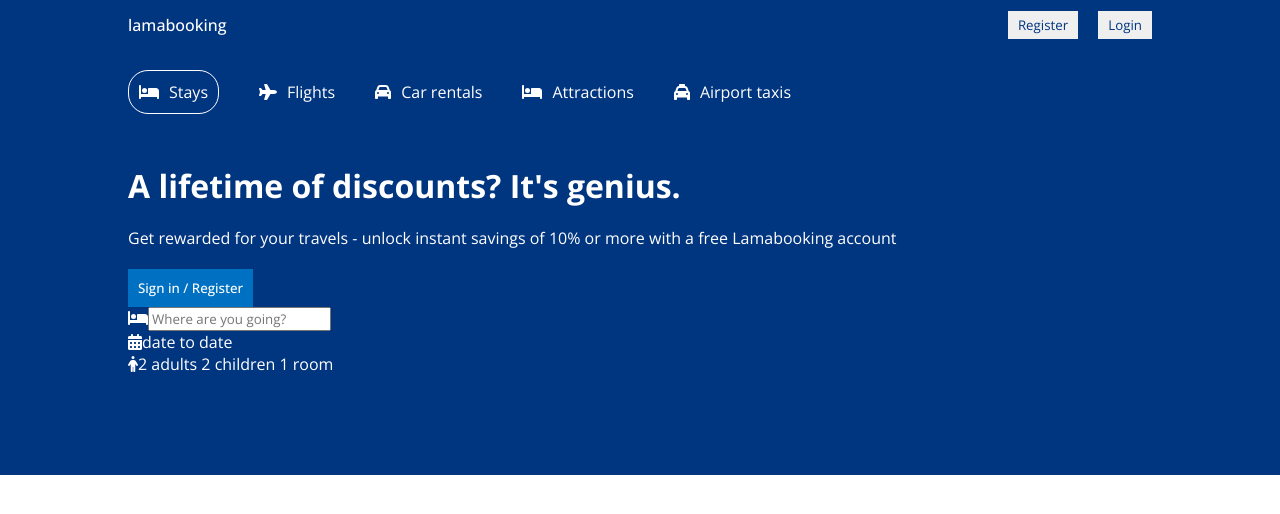
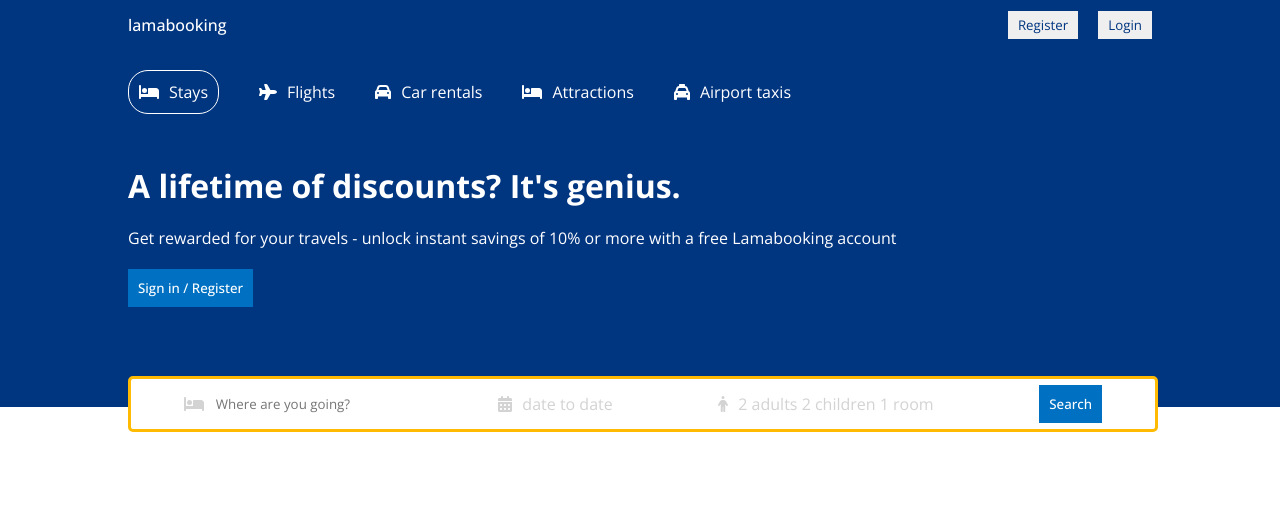
Before and after one commit to httpcyberdata/react-booking, a React (Create React App) app: page / in a window 1280 px wide. Shown: the top 514 px of the page. Built offline with nearby package versions, Linux system fonts and the light colour scheme.

Commit message:
chore:styling Header and HeaderSearch

```diff
--- a/src/components/header/Header.jsx
+++ b/src/components/header/Header.jsx
@@ -54,6 +54,11 @@
 						<FontAwesomeIcon icon={faPerson} className="headerIcon" />
 						<span className="headerSearchText">2 adults 2 children 1 room</span>
 					</div>
+					<div className="headerSearchItem">
+						<button className="headerBtn">
+							Search
+						</button>
+					</div>
 				</div>
 			</div>
 		</div>
--- a/src/components/header/header.css
+++ b/src/components/header/header.css
@@ -3,6 +3,7 @@
 	color: white;
 	display: flex;
 	justify-content: center;
+	position: relative;
 }
 
 .headerContainer {
@@ -41,3 +42,37 @@
 	padding: 10px;
 	cursor: pointer;
 }
+
+.headerSearch {
+	height: 30px;
+	background-color: white;
+	border: 3px solid #febb02;
+	display: flex;
+	align-items: center;
+	justify-content: space-around;
+	padding: 10px 0px;
+	border-radius: 5px;
+	position: absolute;
+	bottom: -25px;
+	width: 100%;
+	max-width: 1024px;
+}
+
+.headerIcon {
+	color: lightgray;
+}
+
+.headerSearchItem {
+	display: flex;
+	align-items: center;
+	gap: 10px;
+}
+
+.headerSearchInput {
+	border: none;
+	outline: none;
+}
+
+.headerSearchText {
+	color: lightgray;
+}
```
Also changed, not shown: 2 other files (tests, documents, lock files or other folders).
